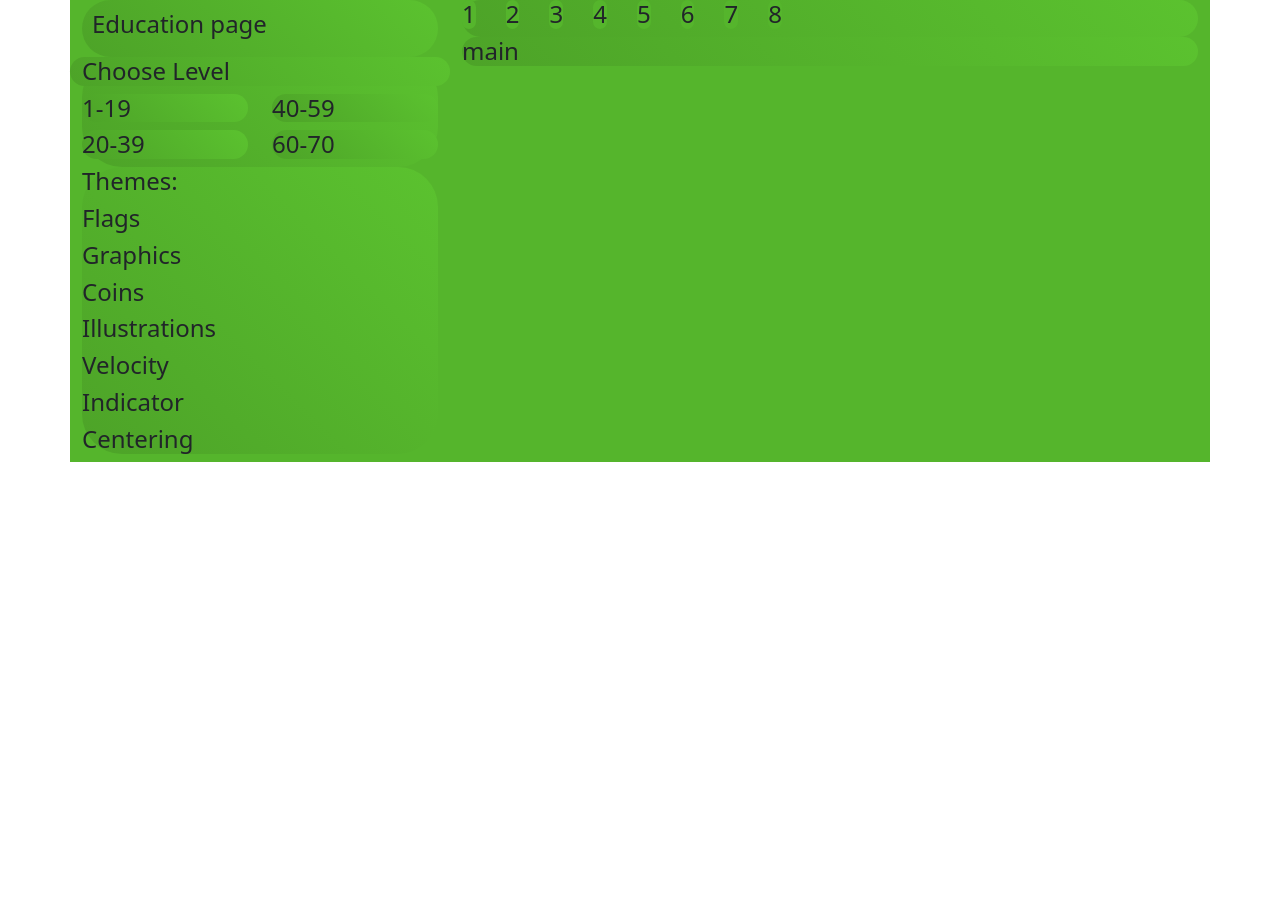
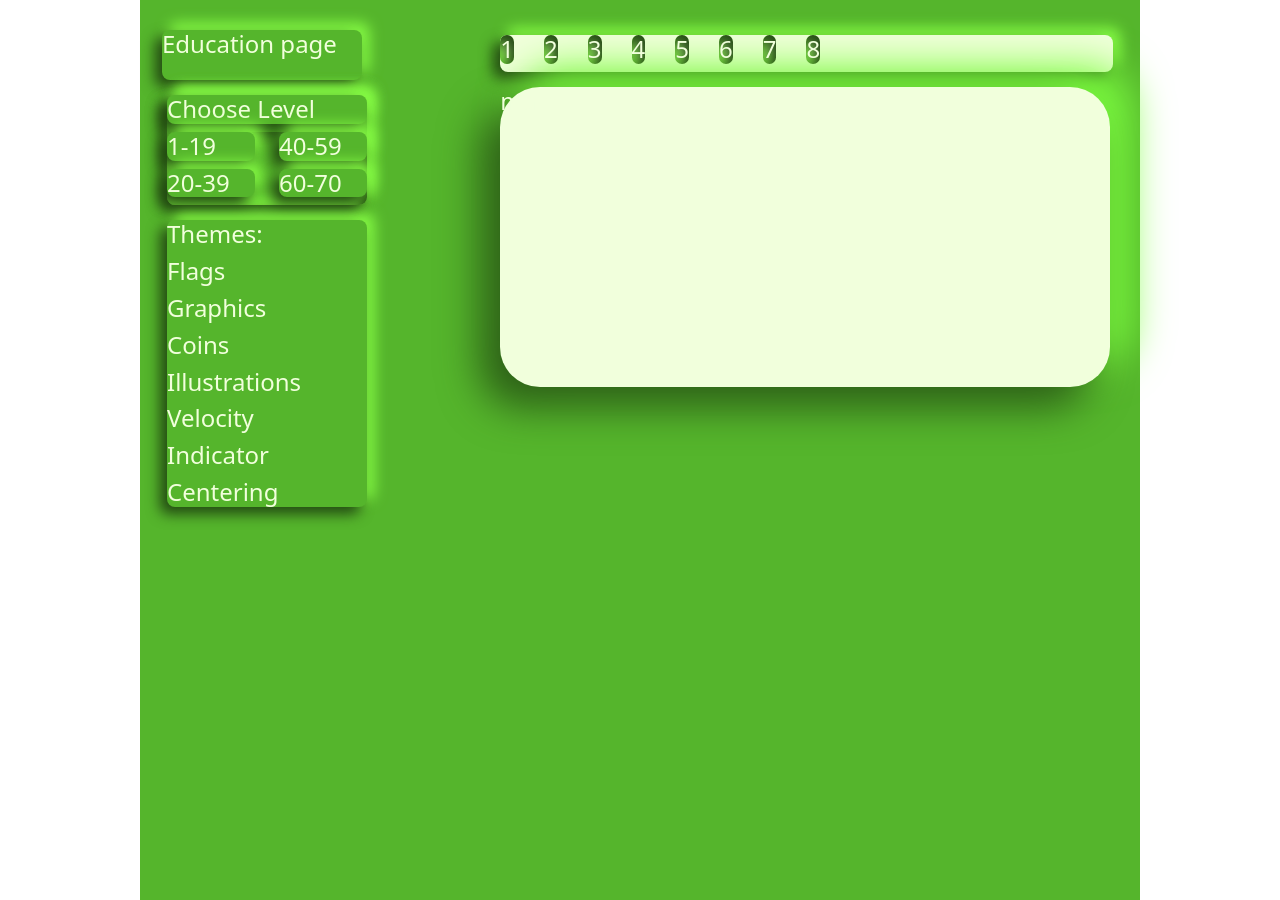
Before and after one commit to PaulicPo/GreenTemplate, a plain HTML site: page index.html in a window 1280 px wide. Before the commit the page ends 800 px from the top, so only its background shows below. Drawn offline with nearby package versions, Linux system fonts and the light colour scheme.

Commit message:
Initial commit 17.01.23

```diff
--- a/index.html
+++ b/index.html
@@ -12,23 +12,36 @@
 <div class="container">
     <div class="row">
         <div class="col-md-4">
-            <div class="education">
+            <div class="education align-center">
+                <div>
                     <h4>Education page</h4>
+                </div>
             </div>
             <div class="level">
                 <div class="row">
+                    <div>
                         <h4>Choose Level</h4>
+                        <div class="levelnumber">
+                            <div class="row">
                                 <div class="col-md-6">
+                                    <div>
                                         <h4>1-19</h4>
                                         <h4>20-39</h4>
                                     </div>
+                                </div>
                                 <div class="col-md-6">
+                                    <div>
                                         <h4>40-59</h4>
                                         <h4>60-70</h4>
                                     </div>
                                 </div>
                             </div>
+                        </div>
+                    </div>
+                </div>
+            </div>
             <div class="themes">
+                <div>
                 <h4 class="align-center">Themes:</h4>
                 <h4>Flags</h4>
                 <h4>Graphics</h4>
@@ -39,8 +52,9 @@
                 <h4>Centering</h4>
                 </div>
             </div>
+        </div>
         <div class="col-md-8">
-            <div class="numbers ">
+            <div class="numbers">
                 <h4>1</h4>
                 <h4>2</h4>
                 <h4>3</h4>
--- a/sass/style.sass
+++ b/sass/style.sass
@@ -1,43 +1,62 @@
+
+
 .container
   background: #55b52c
+  width: 1000px!important
+  height: 900px!important
+  padding: 20px
+  color: #f1ffdc
+
+
+.education
   width: 200px
-.neum
-  border-radius: 40px
-  background: linear-gradient(225deg, #5bc22f, #4da328)
-  box-shadow:  -20px 20px 40px #2c5e17 20px -20px 40px #7eff41
-.education
-  border-radius: 40px
-  background: linear-gradient(225deg, #5bc22f, #4da328)
-  box-shadow:  -20px 20px 40px #2c5e17 20px -20px 40px #7eff41
-  padding: 10px
+  height: 50px
+  border-radius: 8px
+  background: #55b52c
+  box-shadow:  -7px 7px 14px #224812, 7px -7px 14px #88ff46
+  margin: 10px
+
+  h4
+    color: #f1ffdc
 
 .level
-  border-radius: 40px
-  background: linear-gradient(225deg, #5bc22f, #4da328)
-  box-shadow:  -20px 20px 40px #2c5e17 20px -20px 40px #7eff41
-
+  width: 200px
+  border-radius: 8px
+  background: #55b52c
+  box-shadow:  -7px 7px 14px #224812, 7px -7px 14px #88ff46
+  margin: 15px
   h4
-    border-radius: 40px
-    background: linear-gradient(225deg, #5bc22f, #4da328)
-    box-shadow:  -20px 20px 40px #2c5e17 20px -20px 40px #7eff41
+      border-radius: 8px
+      background: #55b52c
+      box-shadow:  -7px 7px 14px #224812, 7px -7px 14px #88ff46
 
 .themes
-  border-radius: 40px
-  background: linear-gradient(225deg, #5bc22f, #4da328)
-  box-shadow:  -20px 20px 40px #2c5e17 20px -20px 40px #7eff41
+  width: 200px
+  border-radius: 8px
+  background: #55b52c
+  box-shadow:  -7px 7px 14px #224812, 7px -7px 14px #88ff46
+  margin: 15px
 
 .numbers
   display: flex
   flex-direction: row
-  border-radius: 40px
-  background: linear-gradient(225deg, #5bc22f, #4da328)
-  box-shadow:  -20px 20px 40px #2c5e17 20px -20px 40px #7eff41
+  border-radius: 8px
+  background: #f1ffdc
+  box-shadow:  -7px 7px 14px #224812, 7px -7px 14px #88ff46
+  margin: 15px
   h4
-    border-radius: 18px
-    background: #55b52c
-    box-shadow: inset -11px 11px 22px #36721c inset 11px -11px 22px #74f83c
+    border-radius: 8px
+    background: #f1ffdc
+    box-shadow: inset -7px 7px 14px #224812, inset 7px -7px 14px #88ff46
     margin-right: 30px
 .main
+  width: 610px
+  height: 300px
   border-radius: 40px
-  background: linear-gradient(225deg, #5bc22f, #4da328)
-  box-shadow:  -20px 20px 40px #2c5e17 20px -20px 40px #7eff41
+  background: #f1ffdc
+  box-shadow:  -20px 20px 40px #2c5e17, 20px -20px 40px #7eff41
+  margin: 15px
+.levelnumber
+    border-radius: 8px
+    background: #55b52c
+    box-shadow: inset -7px 7px 14px #224812, inset 7px -7px 14px #88ff46
```
Also changed, not shown: css/style.css, 1 other file. Lines whose indentation alone changed are shown as unchanged.
